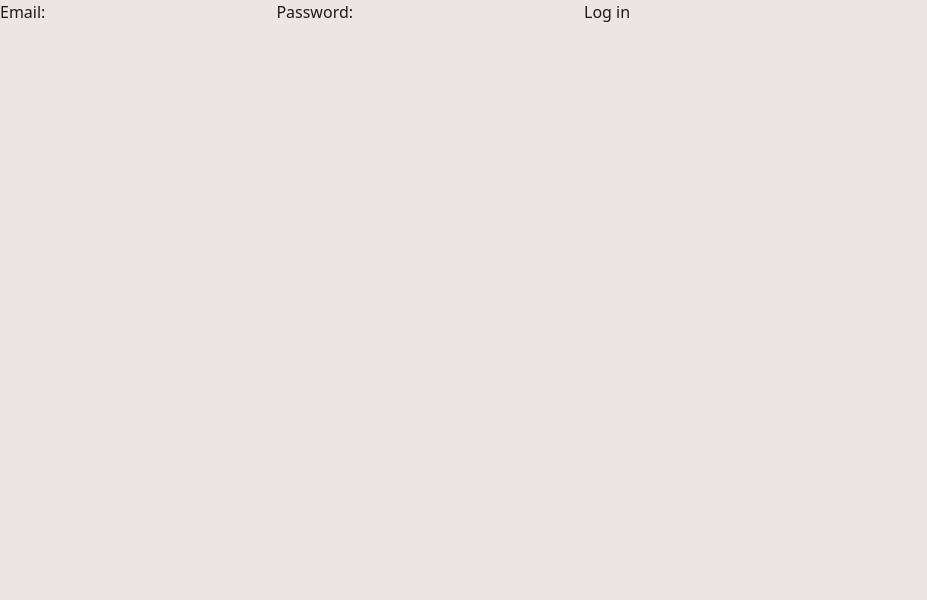
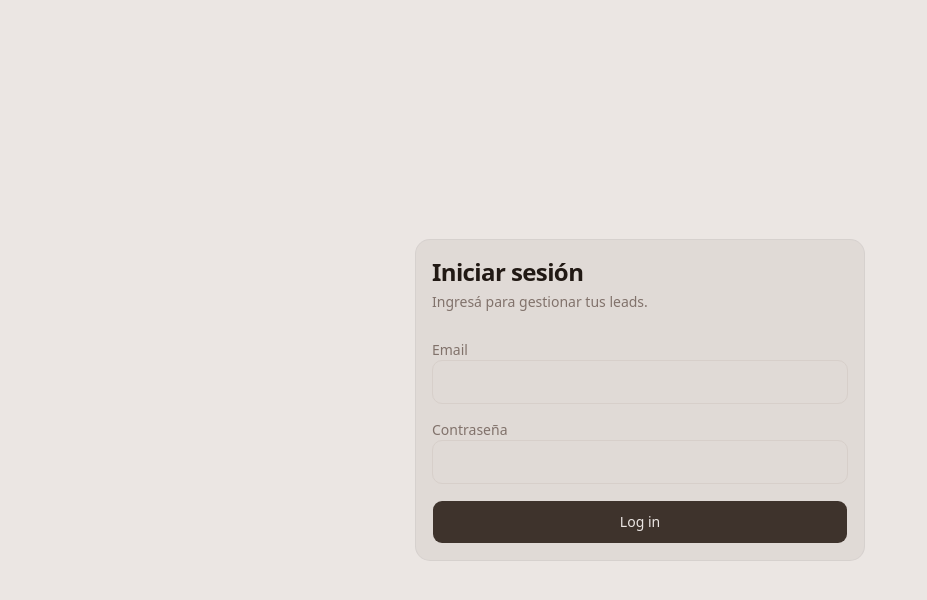
Before and after one commit to Manuel-latorre/leads-manager, a Next.js app: page /login in a window 1280 px wide. Shown: the top 600 px of the page, without its empty margins (0-927 px from the left). Built offline with nearby package versions, Linux system fonts and the light colour scheme.

Commit message:
feat: redesign login page with improved UI components and form structure

```diff
--- a/app/(auth)/login/page.tsx
+++ b/app/(auth)/login/page.tsx
@@ -1,13 +1,65 @@
-import { login, signup } from "../actions";
+import { login } from "../actions";
+import { Button } from "@/components/ui/button";
+import { Card, CardContent, CardDescription, CardHeader, CardTitle } from "@/components/ui/card";
+import { Input } from "@/components/ui/input";
 
 export default function LoginPage() {
   return (
-    <form>
-      <label htmlFor="email">Email:</label>
-      <input id="email" name="email" type="email" required />
-      <label htmlFor="password">Password:</label>
-      <input id="password" name="password" type="password" required />
-      <button formAction={login}>Log in</button>
-    </form>
+    <main className="flex min-h-screen items-center justify-center p-4 sm:p-6">
+      <div className="relative w-full max-w-md">
+        <Card className="overflow-hidden">
+          <CardHeader className="pb-3">
+            <CardTitle className="text-2xl font-extrabold tracking-tight">
+              Iniciar sesión
+            </CardTitle>
+            <CardDescription>
+              Ingresá para gestionar tus leads.
+            </CardDescription>
+          </CardHeader>
+
+          <CardContent>
+            <form action={login} className="space-y-4">
+              <div className="space-y-2">
+                <label
+                  htmlFor="email"
+                  className="text-sm font-medium text-muted-foreground"
+                >
+                  Email
+                </label>
+                <Input
+                  id="email"
+                  name="email"
+                  type="email"
+                  autoComplete="email"
+                  required
+                  className="h-11"
+                />
+              </div>
+
+              <div className="space-y-2">
+                <label
+                  htmlFor="password"
+                  className="text-sm font-medium text-muted-foreground"
+                >
+                  Contraseña
+                </label>
+                <Input
+                  id="password"
+                  name="password"
+                  type="password"
+                  autoComplete="current-password"
+                  required
+                  className="h-11"
+                />
+              </div>
+
+              <Button type="submit" className="w-full h-11">
+                Log in
+              </Button>
+            </form>
+          </CardContent>
+        </Card>
+      </div>
+    </main>
   )
 }
--- a/app/dashboard/page.tsx
+++ b/app/dashboard/page.tsx
@@ -1,7 +1,5 @@
 import { AppSidebar } from "@/components/app-sidebar";
-import { ChartAreaInteractive } from "@/components/chart-area-interactive";
 import { LeadsTable } from "@/components/data-table";
-import { SectionCards } from "@/components/section-cards";
 import { SiteHeader } from "@/components/site-header";
 import { SidebarInset, SidebarProvider } from "@/components/ui/sidebar";
 import { getLeads } from "./actions";
--- a/components/data-table.tsx
+++ b/components/data-table.tsx
@@ -83,6 +83,7 @@ import {
   ChevronRightIcon,
   ChevronsRightIcon,
   TargetIcon,
+  GoalIcon,
 } from "lucide-react"
 
 // ---- Schemas ----
@@ -145,7 +146,7 @@ function ObjectivesDialog({ full_name, objectives }: { full_name:string, objecti
     <Dialog>
       <DialogTrigger asChild>
         <Button variant="outline" size="sm" className="gap-1.5">
-          <TargetIcon className="size-3.5" />
+          <GoalIcon className="size-3.5" />
           Ver objetivo
         </Button>
       </DialogTrigger>
@@ -279,7 +280,7 @@ const columns: ColumnDef<Lead>[] = [
         href={`https://wa.me/${row.original.whatsapp.replace(/\D/g, "")}`}
         target="_blank"
         rel="noopener noreferrer"
-        className="text-primary hover:underline"
+        className="text-primary underline"
       >
         {row.original.whatsapp}
       </a>
@@ -294,7 +295,7 @@ const columns: ColumnDef<Lead>[] = [
           href={`https://instagram.com/${row.original.instagram.replace("@", "")}`}
           target="_blank"
           rel="noopener noreferrer"
-          className="text-primary hover:underline"
+          className="text-primary underline"
         >
           @{row.original.instagram.replace("@", "")}
         </a>
```
